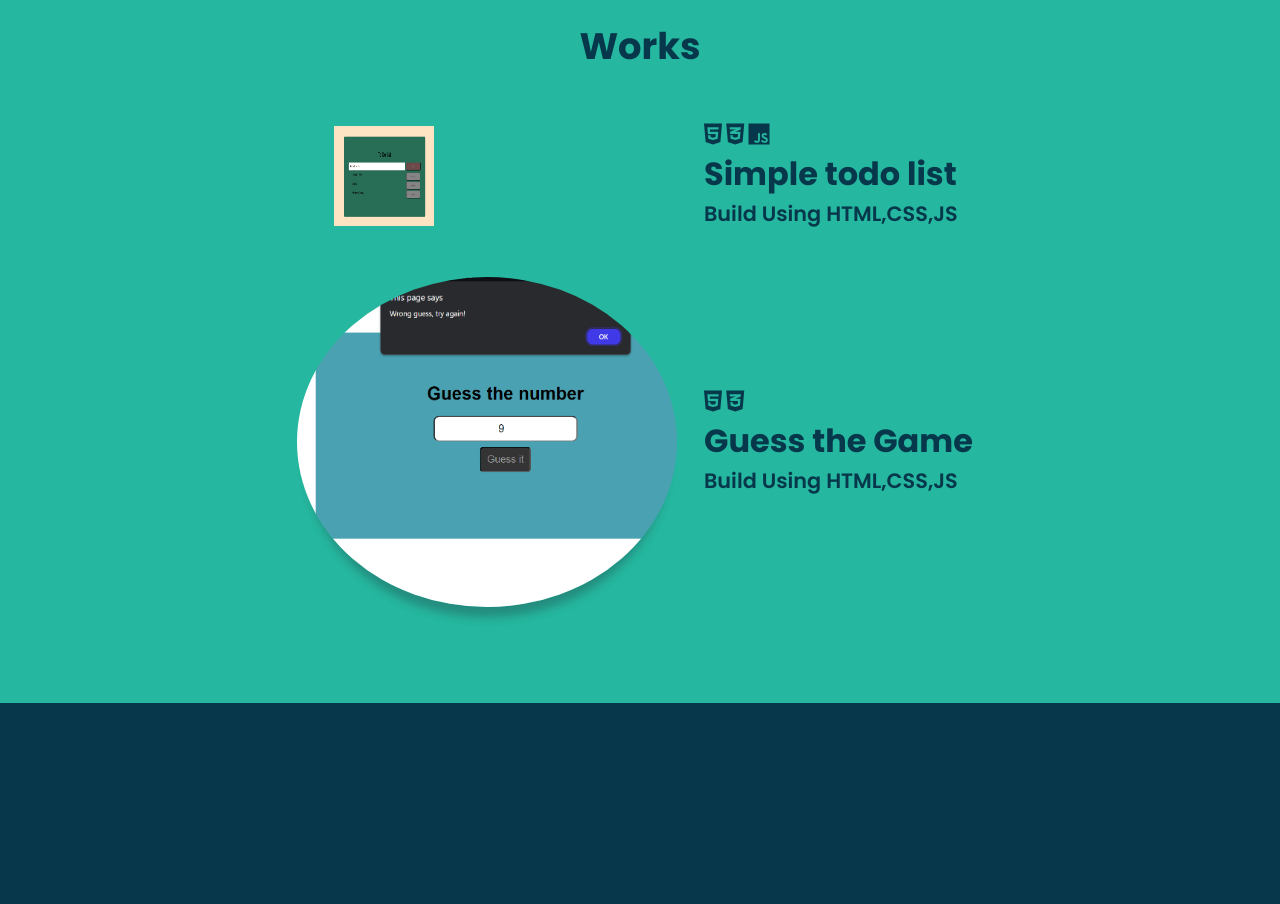
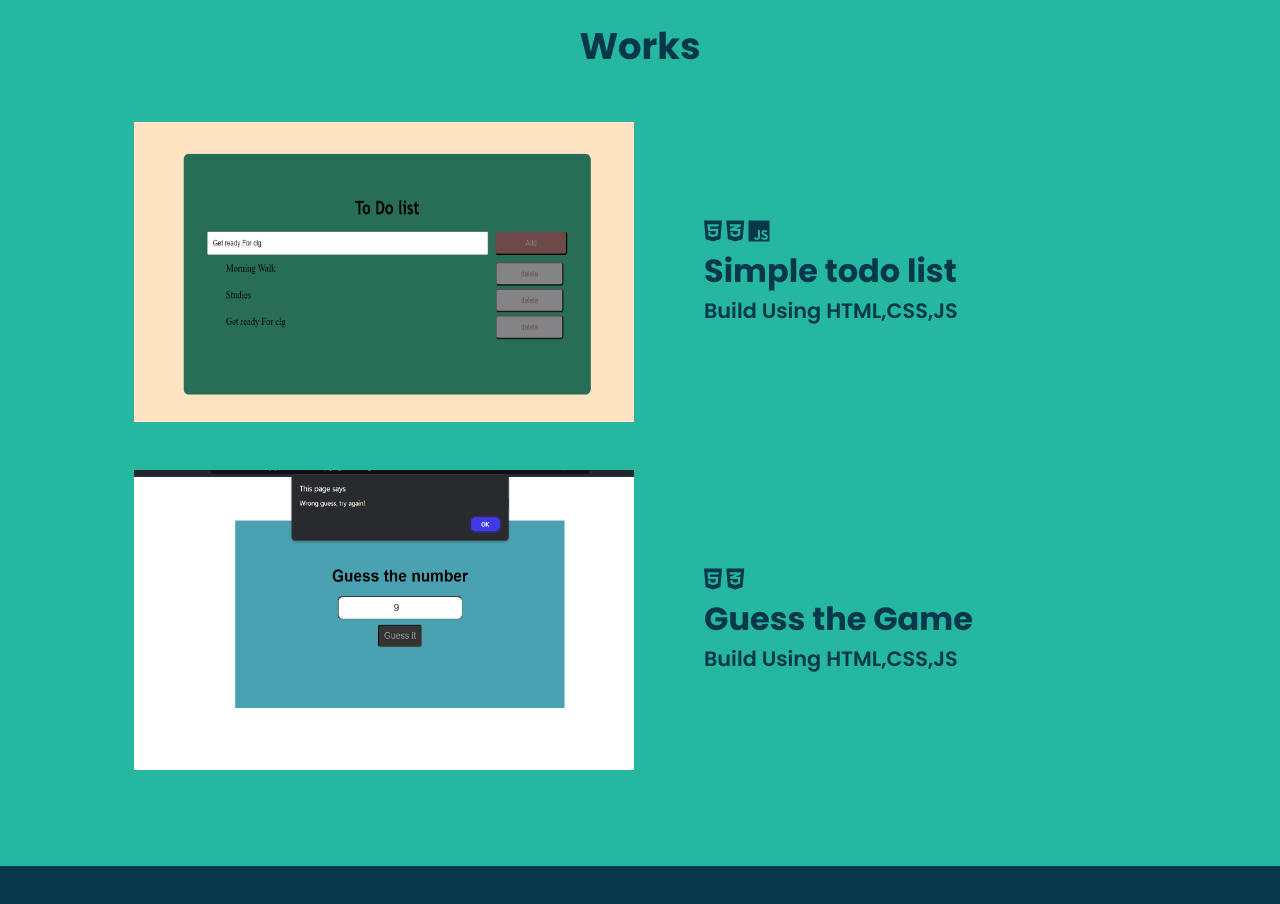
Before and after one commit to Abirami-jeyakumar/portfolio-using-js, a plain HTML site: page index.html in a window 1280 px wide. Shown: the part 1700-2604 px from the top of the page. Drawn offline with nearby package versions, Linux system fonts and the light colour scheme; a script that the page names is missing.

Commit message:
file updated

```diff
--- a/style.css
+++ b/style.css
@@ -328,8 +328,8 @@ img {
 }
 
 .proj-1 img {
-  height: 100px;
-  width: 100px;
+  height: 300px;
+  width: 500px;
 }
 
 .proj-1 .proj1-details {
@@ -395,12 +395,8 @@ img {
 }
 
 .proj-2 img {
-  height: 330px;
-  width: 380px;
-  object-fit: cover;
-  border-radius: 50%;
-  box-shadow: 0 20px 10px -10px rgb(37 41 52 / 31%);
-  margin-right: 1.7rem;
+  height: 300px;
+  width: 500px;
 }
 
 .proj-2 .proj2-details {
```
